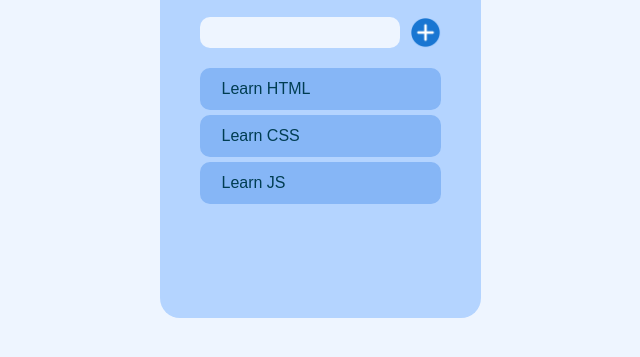
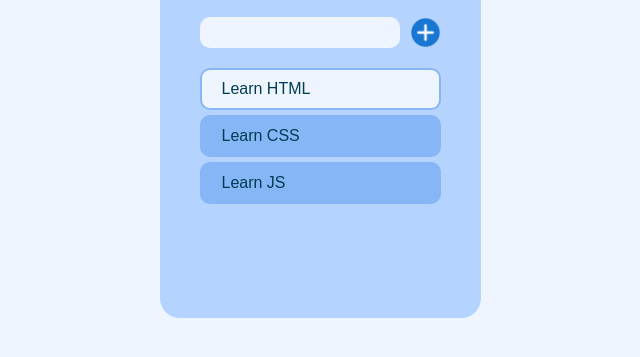
Before and after one commit to sulfikaralijun/Todo-List-App, a plain HTML site: page index.html in a window 1280 px wide. Both pictures are taken after a click on the item "Learn HTML". Shown: the part 271-628 px from the top of the page, without its empty margins (320-960 px from the left). Drawn offline with Linux system fonts and the light colour scheme.

Commit message:
update script.js and style.css

```diff
--- a/src/script.js
+++ b/src/script.js
@@ -1,4 +1,4 @@
-const input = document.getElementById("taxt"),
+const input = document.getElementById("task"),
 	btn = document.querySelector("button"),
 	tasksElement = document.querySelector(".tasks");
 
@@ -49,9 +49,8 @@ input.addEventListener("keyup", (event) => {
 });
 
 const taskElement = document.querySelectorAll(".tasks li");
-taskElement.forEach((taskE) => {
-	taskE.addEventListener("click", () => {
-		this.taskE.classList.add("actions");
-		console.log(taskE);
-	})
+taskElement.forEach((task) => {
+	task.addEventListener("click", () => {
+		task.classList.toggle("actions");
+	});
 })
--- a/src/style.css
+++ b/src/style.css
@@ -83,6 +83,7 @@ ul li {
 ul li:hover {
   border: 2px solid #176B87;
 }
+
 ul li.actions {
   background-color: #EEF5FF;
 }
```
